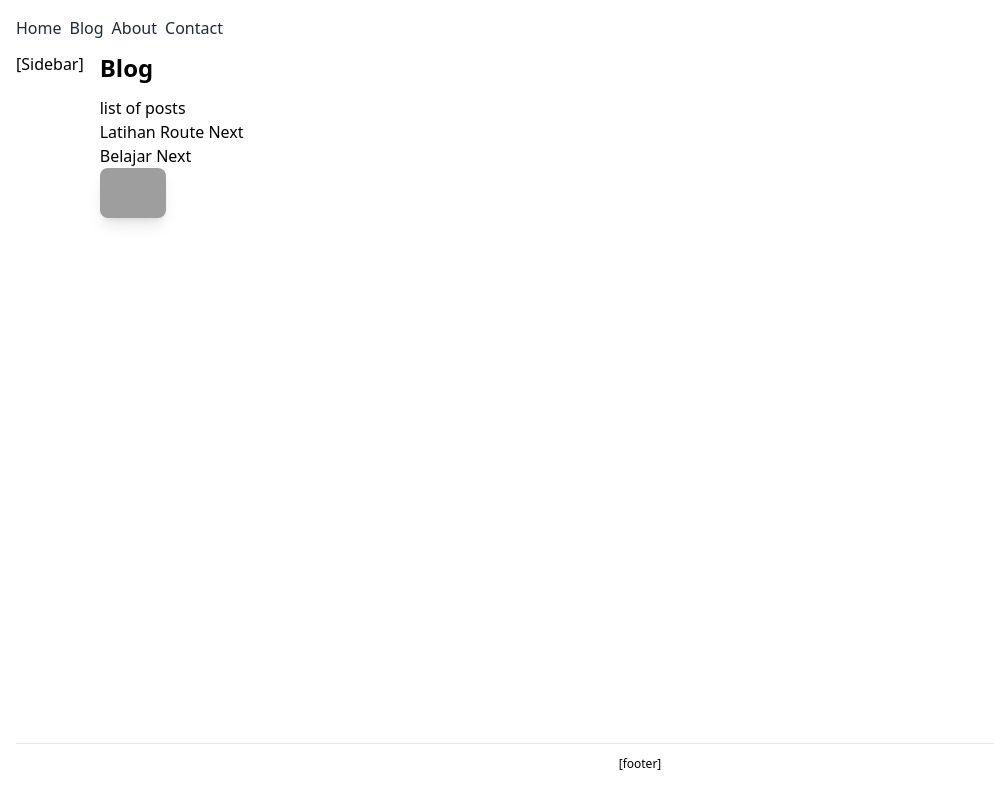
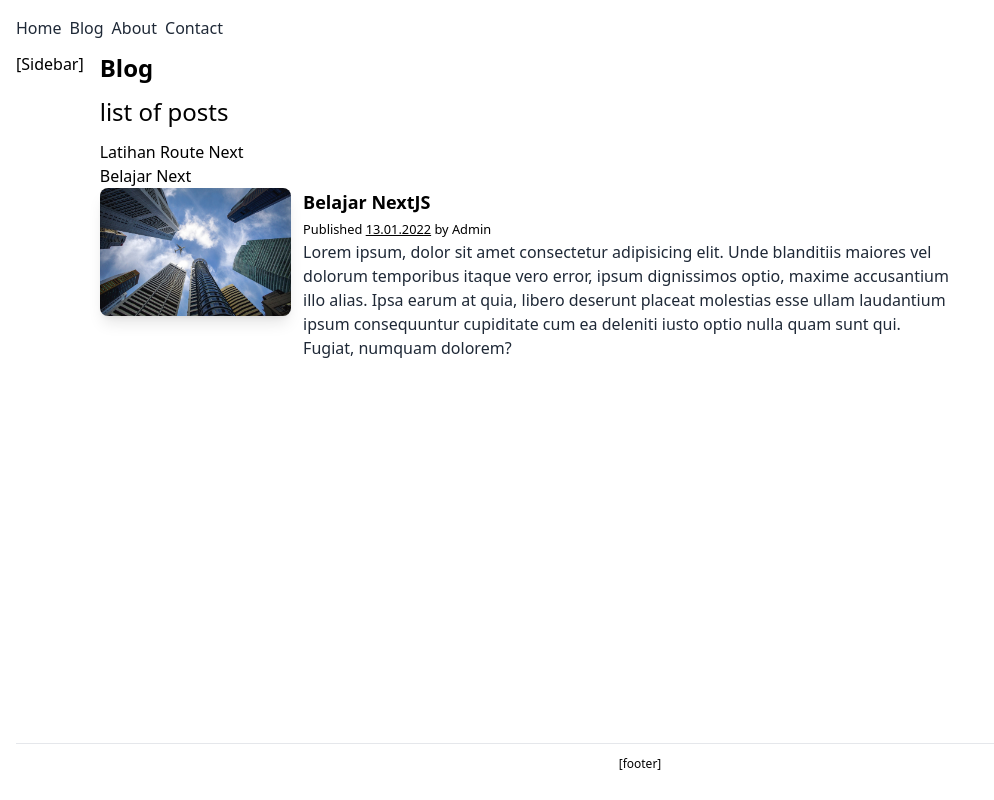
Before and after one commit to prabowo-sakti/Belajar-NextJS-dengan-headless-Cms, a Next.js app: page /blog in a window 1280 px wide. Shown: the whole page, without its empty margins (0-994 px from the left). Built offline with nearby package versions, Linux system fonts and the light colour scheme; grey boxes are pictures that could not be loaded.

Commit message:
Menambahkan fitur CardList

```diff
--- a/app/blog/page.jsx
+++ b/app/blog/page.jsx
@@ -4,7 +4,7 @@ export default function BlogPage() {
   return (
     <>
       <Heading>Blog</Heading>
-      <p>list of posts</p>
+      <p className="text-2xl mb-3">list of posts</p>
       <ul>
         <li>
           <Link href="/blog/latihan-route-next">Latihan Route Next</Link>
@@ -17,10 +17,27 @@ export default function BlogPage() {
         <div className="mb-4 w-full shrink-0 grow-0 basis-auto md:mb-0 md:w-2/12">
           <div className="relative mb-6 overflow-hidden rounded-lg bg-cove bg-no-repeat shadow-lg">
             <img src="/img/skyscrapers.jpg" className="w-full" />
-            <a href="#!">
-              <div className="absolute top-0 right-0 bottom-0 left-0 h-full w-full overflow-hidden bg-fixed opacity-0 transition duration-300 ease-in-out hover:opacity-100 bg-[hsla(0,0,0,0)]"></div>
-            </a>
+            <Link href="/blog/belajar-next">
+              <div className="absolute top-0 right-0 bottom-0 left-0 h-full w-full overflow-hidden bg-fixed opacity-0 transition duration-300 ease-in-out hover:opacity-100 bg-[hsla(0,0%,98.4%,.15)]"></div>
+            </Link>
           </div>
+        </div>
+        <div className="mb-6 mr-auto w-full shrink-0 grow-0 basis-auto px-3 md:mb-0 md:w-9/12 xl:w-7/12">
+          <h5 className="text-lg font-bold">Belajar NextJS</h5>
+          <p>
+            <small>
+              Published <u>13.01.2022</u> by {""}
+              <a href="#!">Admin</a>
+            </small>
+          </p>
+          <p className="text-gray-800">
+            Lorem ipsum, dolor sit amet consectetur adipisicing elit. Unde
+            blanditiis maiores vel dolorum temporibus itaque vero error, ipsum
+            dignissimos optio, maxime accusantium illo alias. Ipsa earum at
+            quia, libero deserunt placeat molestias esse ullam laudantium ipsum
+            consequuntur cupiditate cum ea deleniti iusto optio nulla quam sunt
+            qui. Fugiat, numquam dolorem?
+          </p>
         </div>
       </div>
     </>
```
Also changed, not shown: public/img/image.jpeg (renamed from img/image.jpeg), public/img/skyscrapers.jpg (renamed from img/skyscrapers.jpg).
